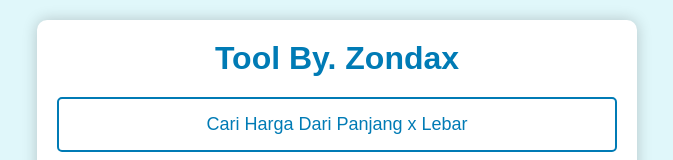
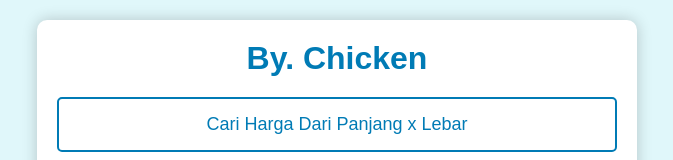
Before and after one commit to fajarkecil/fajarkecil.github.io, a plain HTML site: page index.html in a window 1280 px wide. Shown: the top 160 px of the page, without its empty margins (303-976 px from the left). Drawn offline with Linux system fonts and the light colour scheme.

Commit message:
Update index.html

```diff
--- a/index.html
+++ b/index.html
@@ -3,7 +3,7 @@
 <head>
     <meta charset="UTF-8">
     <meta name="viewport" content="width=device-width, initial-scale=1.0">
-    <title>Makasih Bangg,</title>
+    <title>Fajar Chicken Is Here</title>
     <style>
         * {
             margin: 0;
@@ -69,7 +69,7 @@
 </head>
 <body>
     <div class="container">
-        <h1>Tool By. Zondax</h1>
+        <h1>By. Chicken</h1>
         <div class="tool-box"><a href="https://abangz778.blogspot.com/2024/12/byzo.html">Cari Harga Dari Panjang x Lebar</a></div>
         <div class="tool-box"><a href="https://kangparkirz3000.blogspot.com/2024/12/daftar-bahan-kerajinan-body-font-family.html">Daftar Bahan+ Cari Harga </a></div>
         <div class="tool-box"><a href="https://kangparkirz3000.blogspot.com/2024/12/daftar-power-setting-co2.html">Setting Power Laser Co2</a></div>
```
